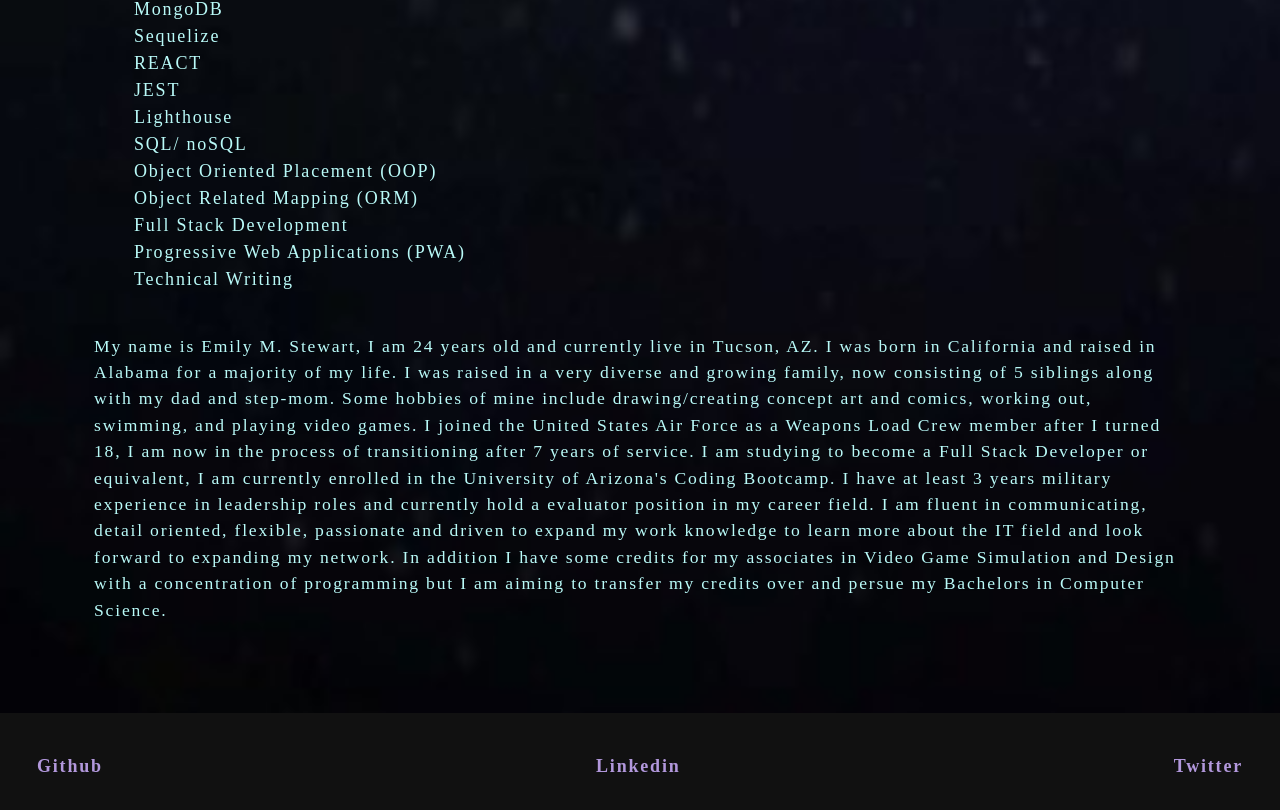
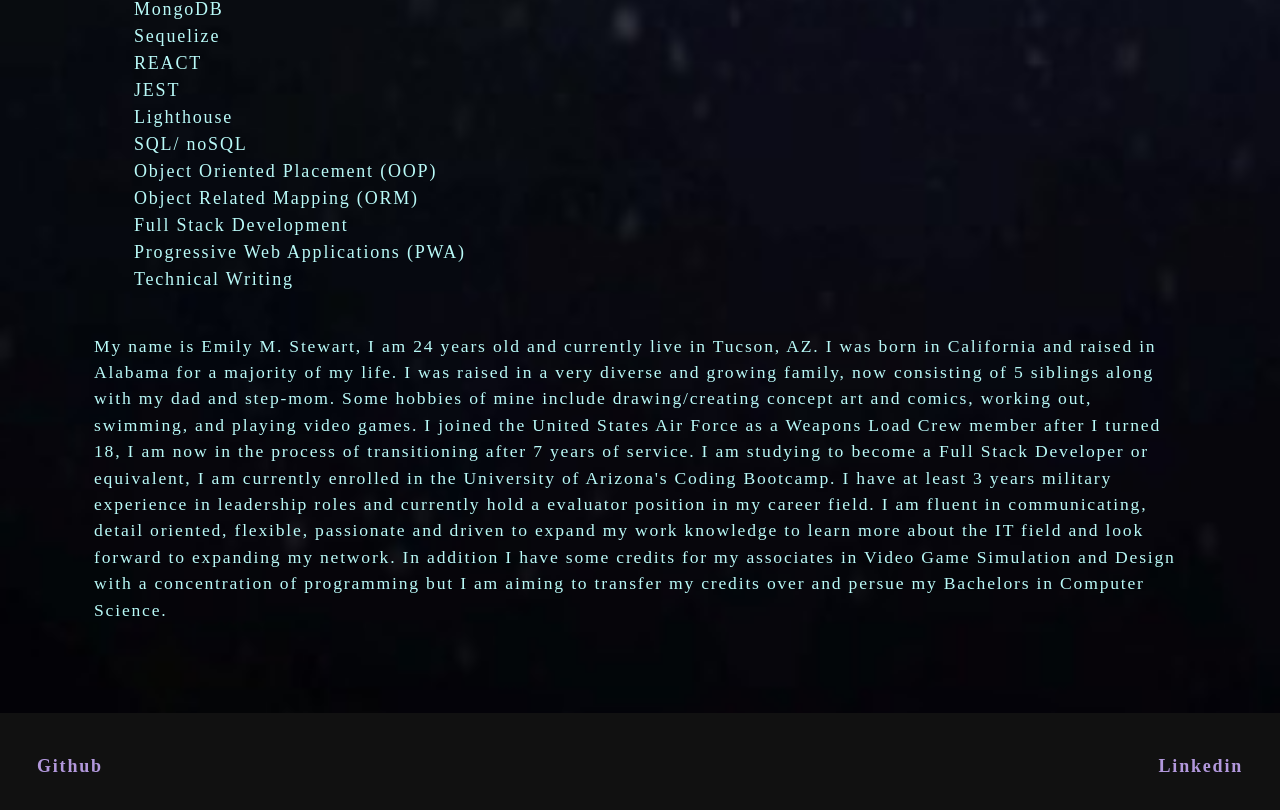
Before and after one commit to EmiStew14/REACT-folio, a React (Create React App) app: page / in a window 1280 px wide. Shown: the part 5192-6002 px from the top of the page. Built offline with nearby package versions, Linux system fonts and the light colour scheme.

Commit message:
removed twitter tag

```diff
--- a/src/App.js
+++ b/src/App.js
@@ -47,9 +47,6 @@ function App() {
       <div>
         <a href= "https://www.linkedin.com/in/emily-marie-stewart">Linkedin</a>
       </div>
-      <div>
-      <a href="https://twitter.com/_queenblackshee?ref_src=twsrc%5Etfw" class="twitter-follow-button" data-show-count="false">Twitter</a><script async src="https://platform.twitter.com/widgets.js" charset="utf-8"></script>
-      </div>
       </footer>
     </div>
   );
```
